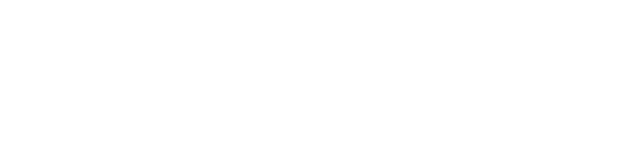
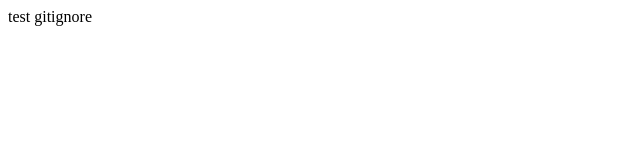
Before and after one commit to bnsrel/GitTest2, a plain HTML site: page index.html in a window 1280 px wide. Shown: the whole page, without its empty margins (0-640 px from the left). Drawn offline with Linux system fonts and the light colour scheme.

Commit message:
second commit

```diff
--- a/index.html
+++ b/index.html
@@ -6,5 +6,7 @@
     <meta http-equiv="X-UA-Compatible" content="ie=edge" />
     <title>Document</title>
   </head>
-  <body></body>
+  <body>
+    test gitignore
+  </body>
 </html>
```
Also changed, not shown: 1 other file.
